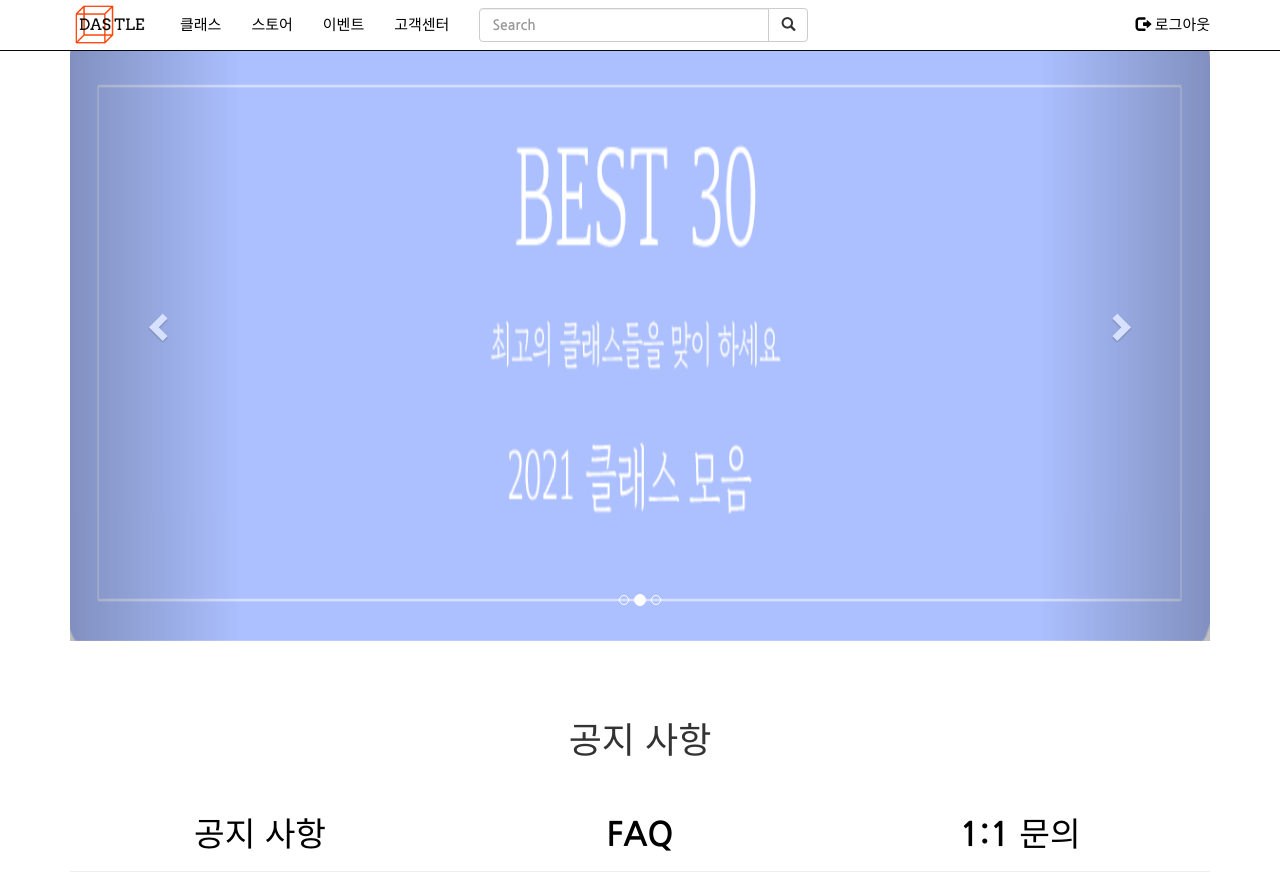
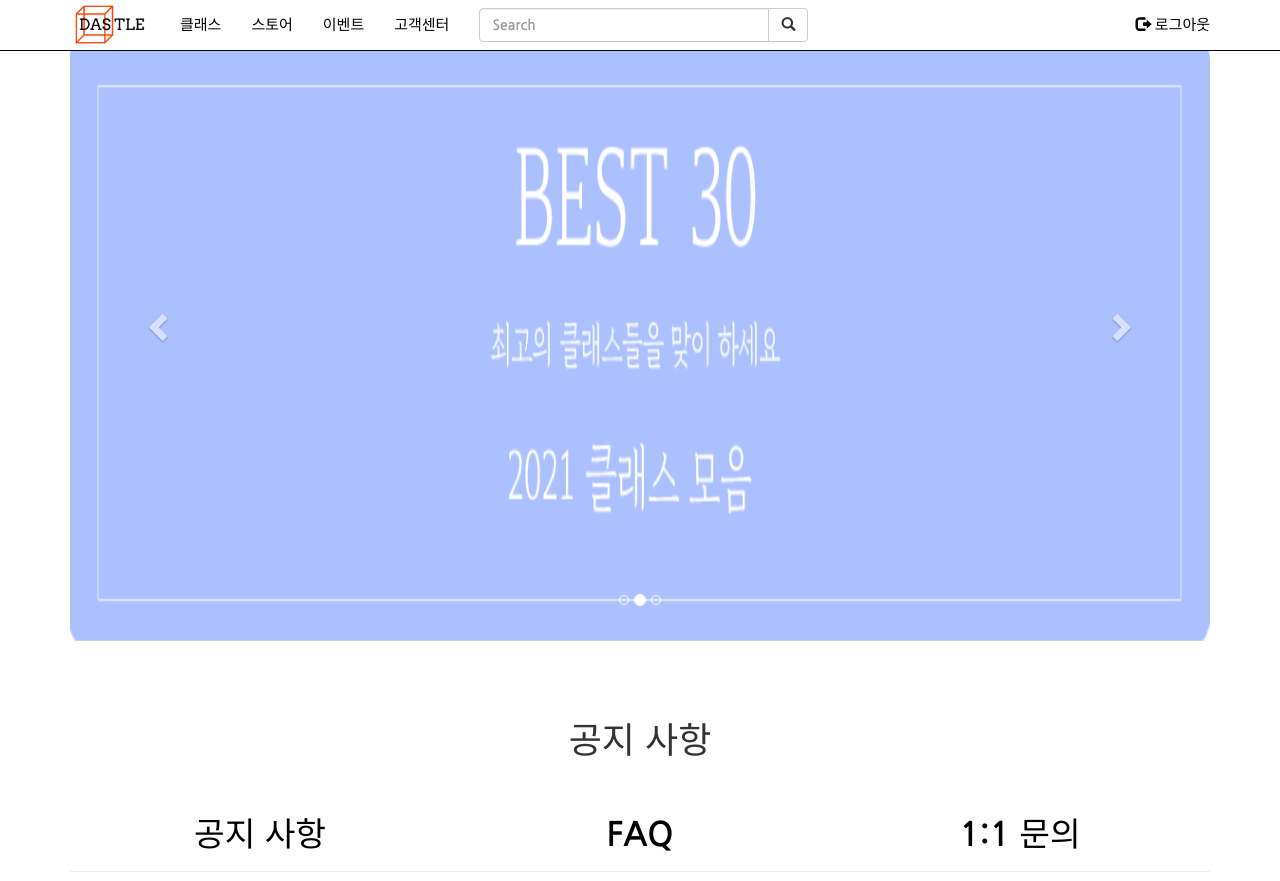
Before and after one commit to DACCACastle/html, a PHP site: page /php/board.php in a window 1280 px wide. Shown: the top 881 px of the page. Run offline with PHP 8.4, Linux system fonts and the light colour scheme; data that the repository does not hold is empty.

Commit message:
Update board.php

```diff
--- a/php/board.php
+++ b/php/board.php
@@ -51,6 +51,10 @@
     .collapse>.nav>li>a:hover {
         color: white;
         background-color: black;
+    }
+    .carousel-control.left,
+    .carousel-control.right {
+            background-image: none
     }
     .dropdown:hover .dropdown-menu {
         display: block;
```
